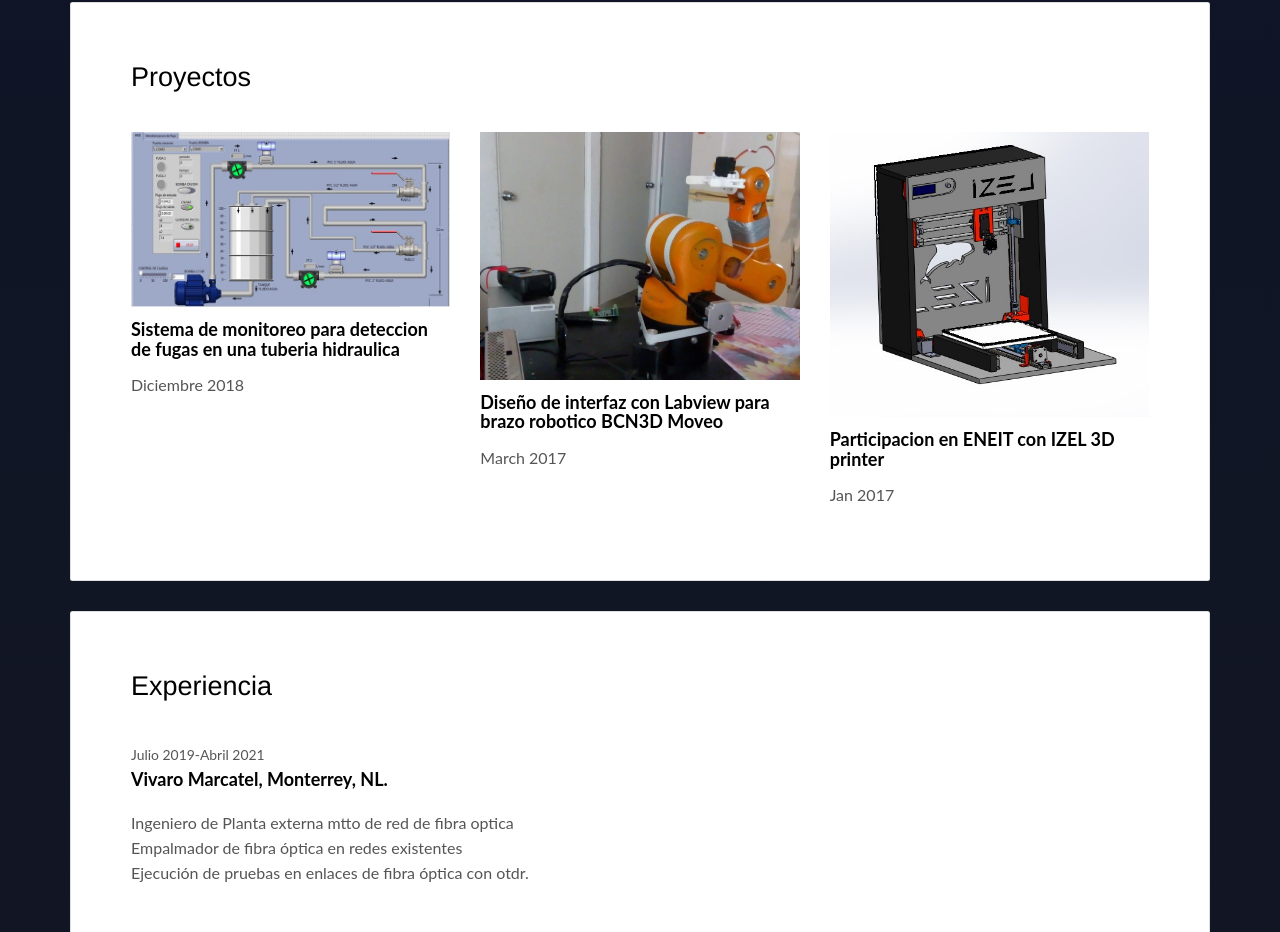
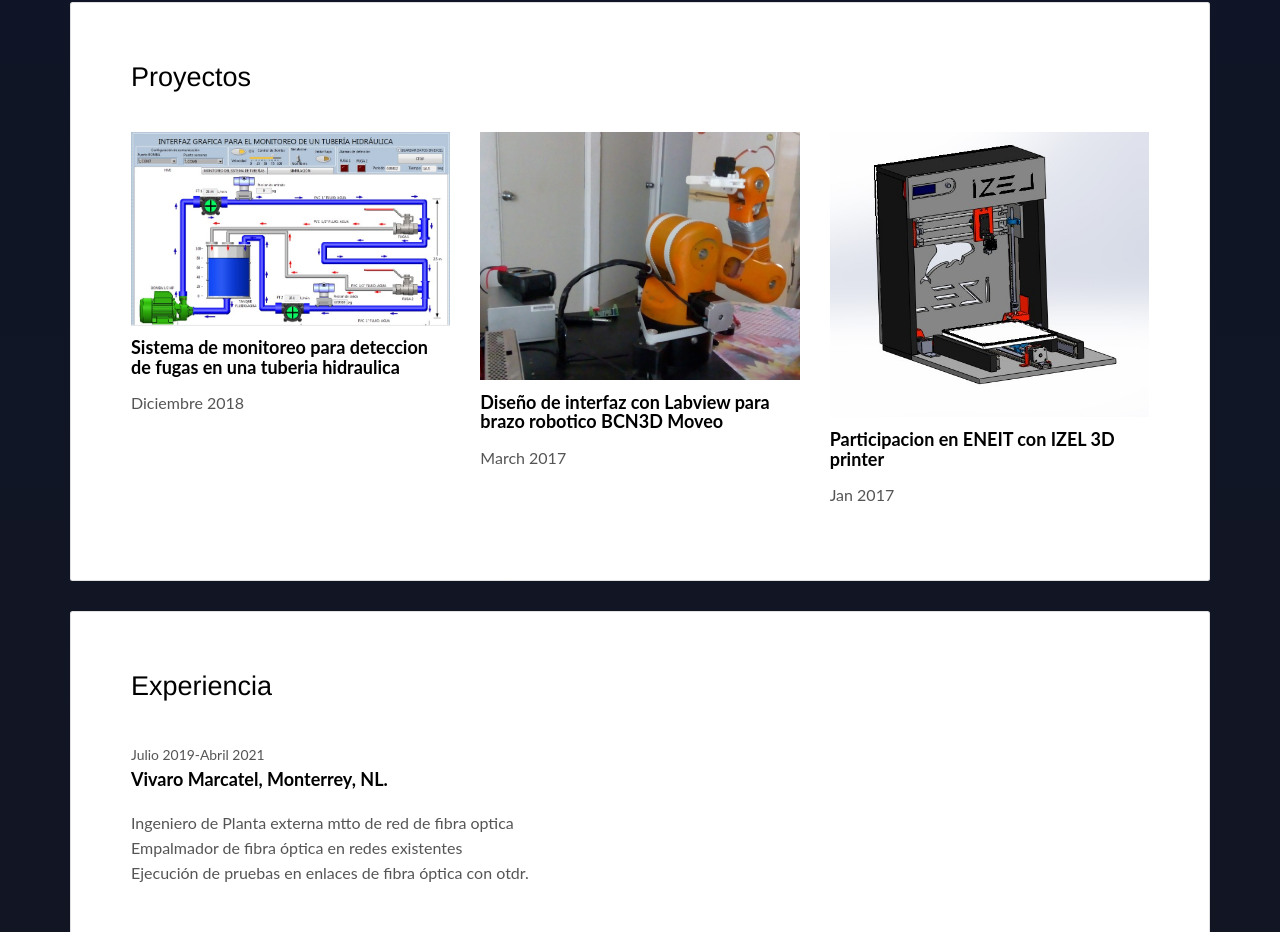
Before and after one commit to yobbas2401/PortafolioCV_geo, a plain HTML site: page index.html in a window 1280 px wide. Shown: the part 859-1791 px from the top of the page. Drawn offline with Linux system fonts and the light colour scheme.

Commit message:
act imagen

```diff
--- a/index.html
+++ b/index.html
@@ -71,7 +71,7 @@
             <h2>Proyectos</h2>
             <div class="row">
               <div class="col-md-4">
-                <img src="./assets/images/img-02.jpg" class="img-responsive" alt="">
+                <img src="./assets/images/sm-on.jpg" class="img-responsive" alt="">
                 <h3 class="h5">Sistema de monitoreo para deteccion de fugas en una tuberia hidraulica</h3>
                 <p>Diciembre 2018</p>
               </div>
```
